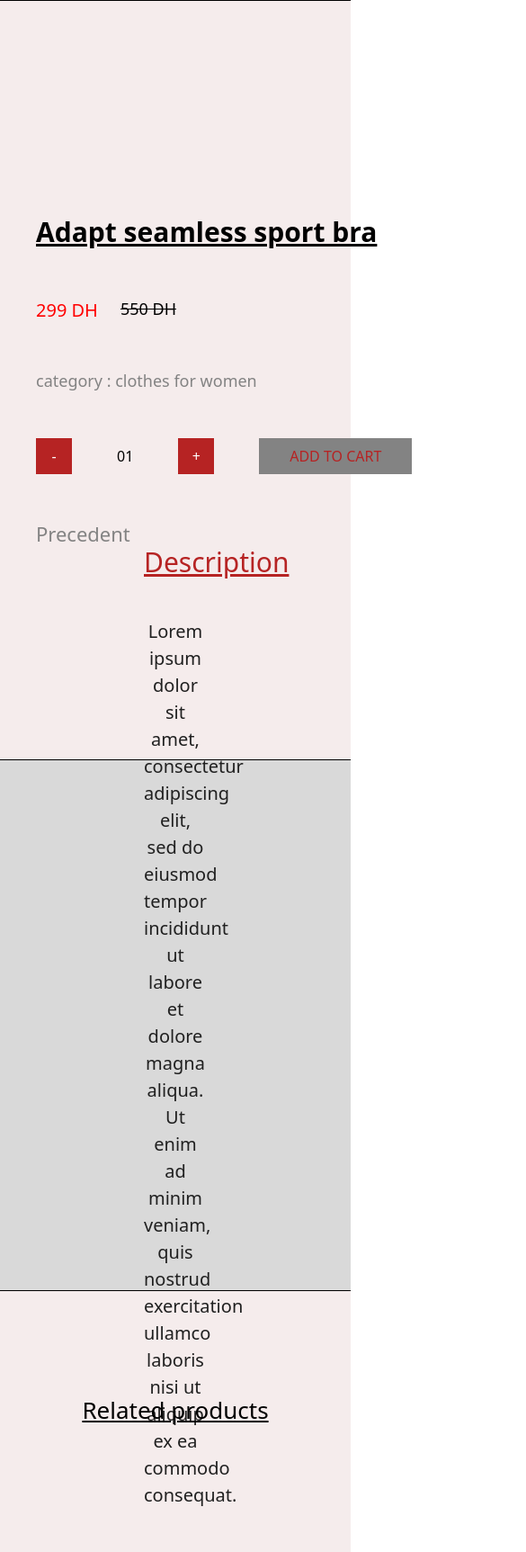
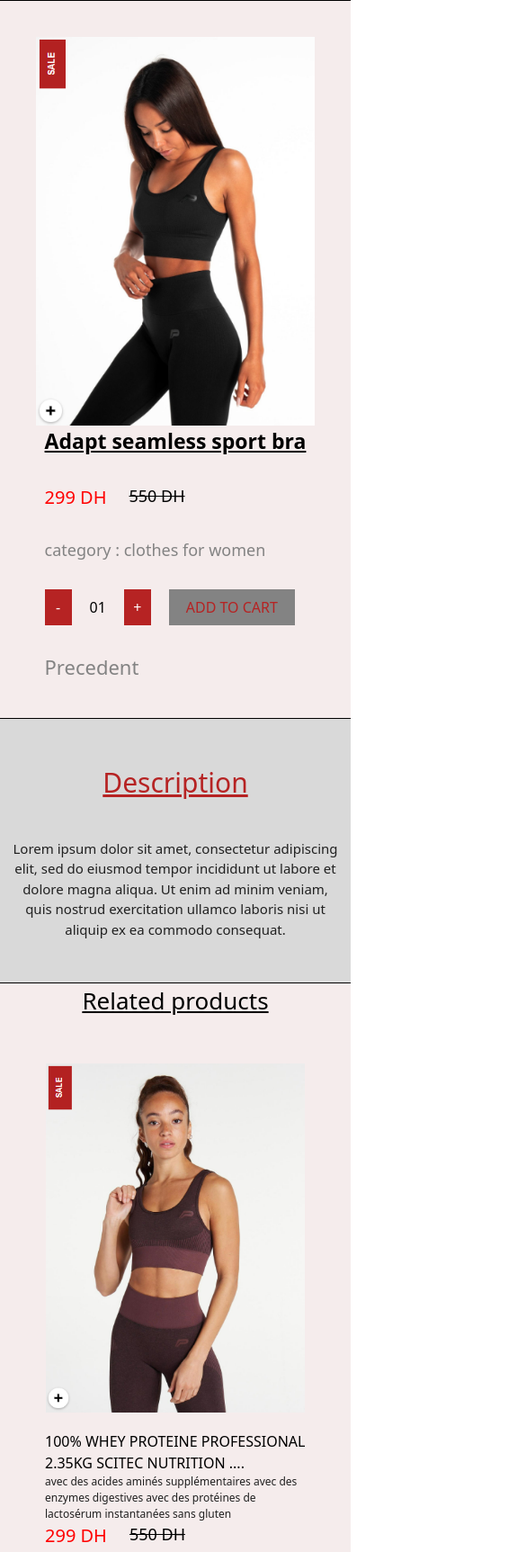
Before and after one commit to Youcode-Classe-E-2023-2024/The-0661_startup, a plain HTML site: page desc-clothes.html in a window 390 px wide. Shown: the top 1725 px of the page at 90% size, 585 px wide, since content can reach past the window. Drawn offline with nearby package versions, Linux system fonts and the light colour scheme.

Commit message:
Update clothes.css

```diff
--- a/style/clothes.css
+++ b/style/clothes.css
@@ -6,7 +6,7 @@
 /* description */
 
 .desc-container{
-    height: 100vh;
+    height: fit-content;
     background-color: #F5ECEC;
     display: flex;
     padding: 40px ;
@@ -148,7 +148,93 @@
     font-weight: 500;
 }
 /*end description */
+@media  (max-width: 450px){
+    .desc-container{
+        /* height: 130vh; */
+        background-color: #F5ECEC;
+        display: flex;
+        flex-wrap: wrap;
+        border-top:1px solid black ;
+        align-items: center;
+    }
+    .img-thumb img{
+        width: 35rem;
+    }
+    .btn-nmbr{
+        display: flex;
+        flex-direction: row;
+        gap: 20px;
+    }
+    .btn-rg{
+        background-color: #B62323;
+        color: #fff;
+        width: 30px;
+    }
+    .btn-grs{
+        background-color:#838383 ;
+        color: #B62323;
+        width: 140px;
+        height: 40px;
+    }
+    .text-desc{
+        display: flex;
+        flex-direction: column;
+        gap: 30px;
+        justify-content: center;
+        /* border: 1px solid red; */
+        /* align-items: center; */
+    }
+    .text-desc h1 {
+        font-size: 23px;
+        font-weight: bolder;
+        /* align-self: center; */
+    }
+    .description{
+        background-color: #D9D9D9;
+        height:35vh;
+        text-align: center;
+        padding: 10px ;
+        display: flex;
+        flex-direction: column;
+        gap: 40px;
+        justify-content: center;
+        border-top:1px solid black ;
+        border-bottom:1px solid black ;
+    }
+    .description p{
+        font-size: 15px;
+    }
 
+    .autre{
+    display: flex;
+    flex-wrap: wrap;
+    width: 20%;
+    justify-content: center;
+    gap: 20px;
+    padding: 10px 40px;
+    /* border: 1px solid red; */
+}
+.autre-thumb{
+     align-self: center;
+     width: 18rem;
+}
+    .autres{
+        display: flex;
+        flex-direction: column;
+        gap: 20px;
+        justify-content: center;
+        padding: 40px;
+    }
+    .autre-container{
+        height:300vh;
+        background-color: #F5ECEC;
+        display: flex;
+        flex-direction: column;
+        justify-content: space-around;
+
+    }
+
+}
 /* Start clothesW */
 .pic-back{
     background-image: url("/pictures/photo/young-woman-sitting-by-dumbbells-gym\ 1.png");
@@ -321,7 +407,7 @@
         background-size: cover;
         background-repeat: no-repeat;
         background-position: center;
-        padding: 0%;
+        /* padding: 0%; */
         text-align: center;
     }
     .txt-pic-backM{
@@ -341,6 +427,28 @@
         color: #fff;
     }
     .txt-pic-backM button{
+        background-color: #B62323;
+        width: 5rem;
+        height: 25px;
+        border-radius: 25px;
+        color: #fff;
+    }
+    .txt-pic-back{
+        width: 50%;
+        display: flex;
+        flex-direction: column;
+        gap: 10px;
+        align-items: center;
+    }
+    .txt-pic-back h3{
+        color: #fff;
+        font-size: 10px;
+    }
+    .txt-pic-back h6{
+        font-size: 7px;
+        color: #fff;
+    }
+    .txt-pic-back button{
         background-color: #B62323;
         width: 5rem;
         height: 25px;
```
